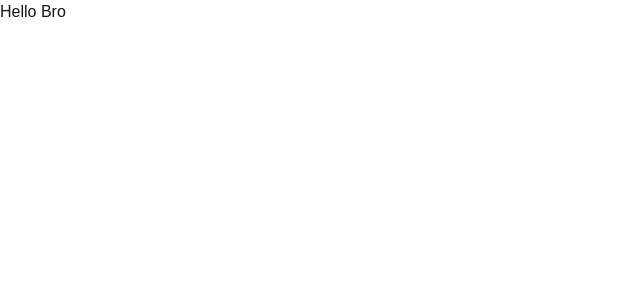
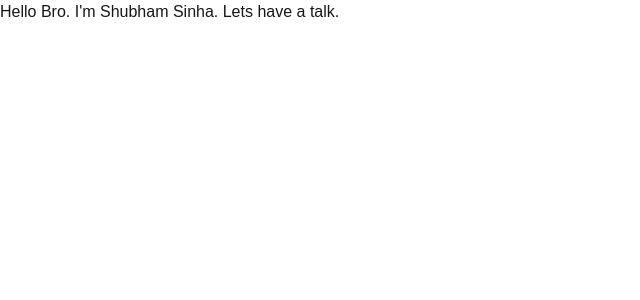
Before and after one commit to shubhamsinha21/podscrybe, a Next.js app: page / in a window 1280 px wide. Shown: the top 300 px of the page, without its empty margins (0-640 px from the left). Built offline with nearby package versions, Linux system fonts and the light colour scheme.

Commit message:
update greeting message in page component for testing coderabbit

```diff
--- a/app/page.tsx
+++ b/app/page.tsx
@@ -2,6 +2,6 @@ import React from 'react'
 
 export default function page() {
   return (
-    <div>Hello Bro</div>
+    <div>Hello Bro. I'm Shubham Sinha. Lets have a talk.</div>
   )
 }
```
